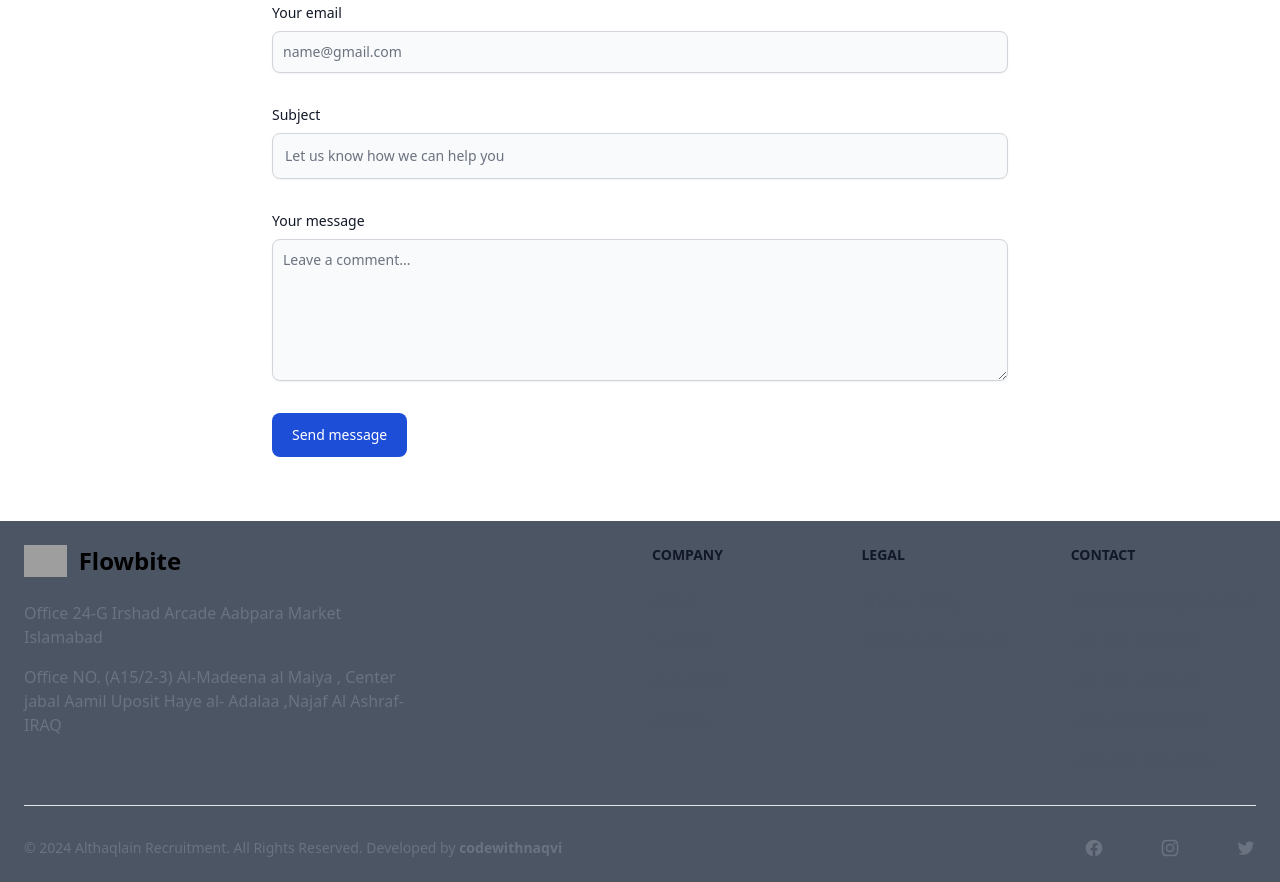
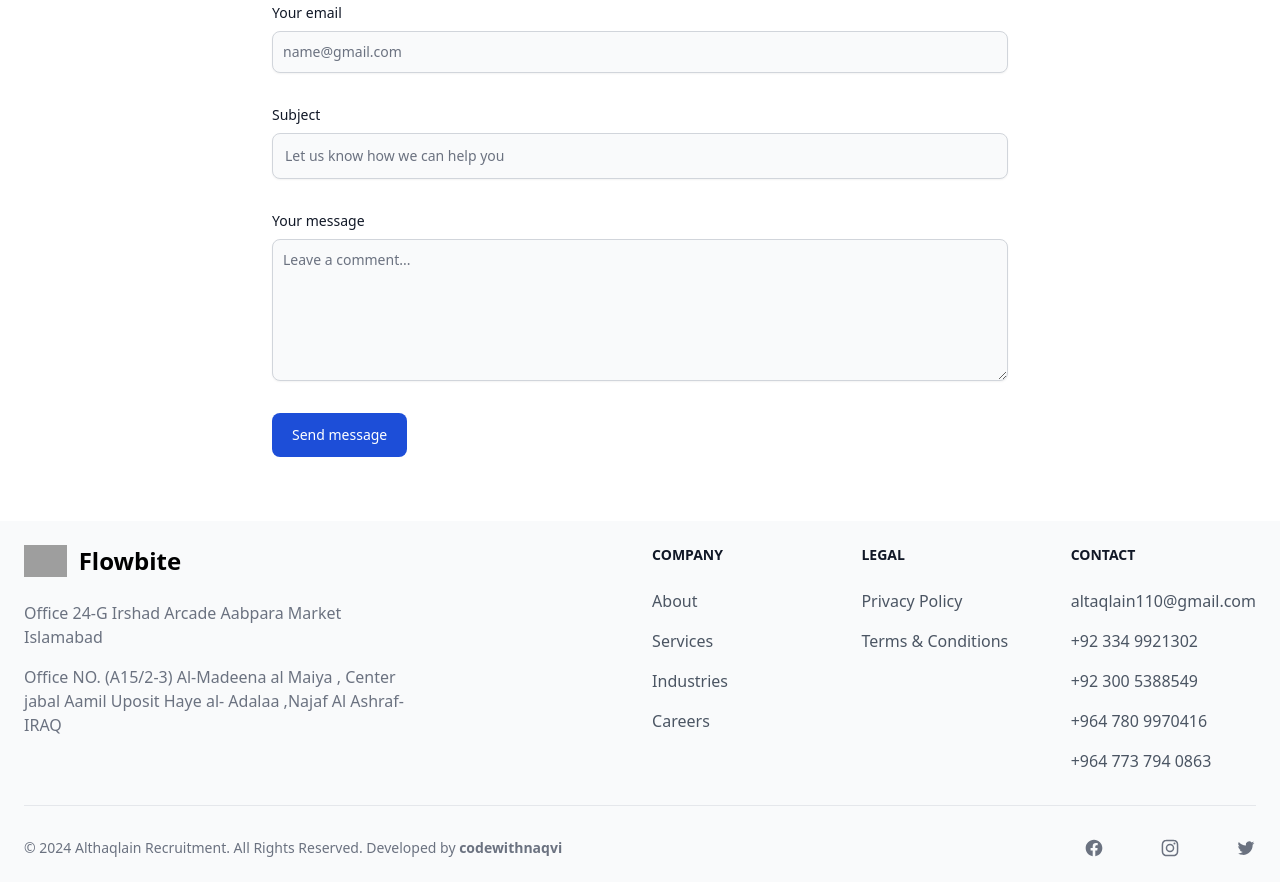
Before and after one commit to Malik-Haziq/althaqlain-recruitment, a website: page careers.html in a window 1280 px wide. Shown: the part 1887-2769 px from the top of the page. Drawn offline with nearby package versions, Linux system fonts and the light colour scheme; grey boxes are pictures that could not be loaded.

Commit message:
fixed careers footer

```diff
--- a/careers.html
+++ b/careers.html
@@ -236,7 +236,7 @@
   </section>
 
   <!-- Footer block -->
-  <footer class="p-4 bg-gray-600 sm:p-6">
+  <footer class="p-4 bg-gray-50 sm:p-6">
     <div class="mx-auto max-w-screen-xl">
       <div class=" md:flex md:justify-between">
         <div class="mb-12 md:mb-0 max-w-sm">
```
